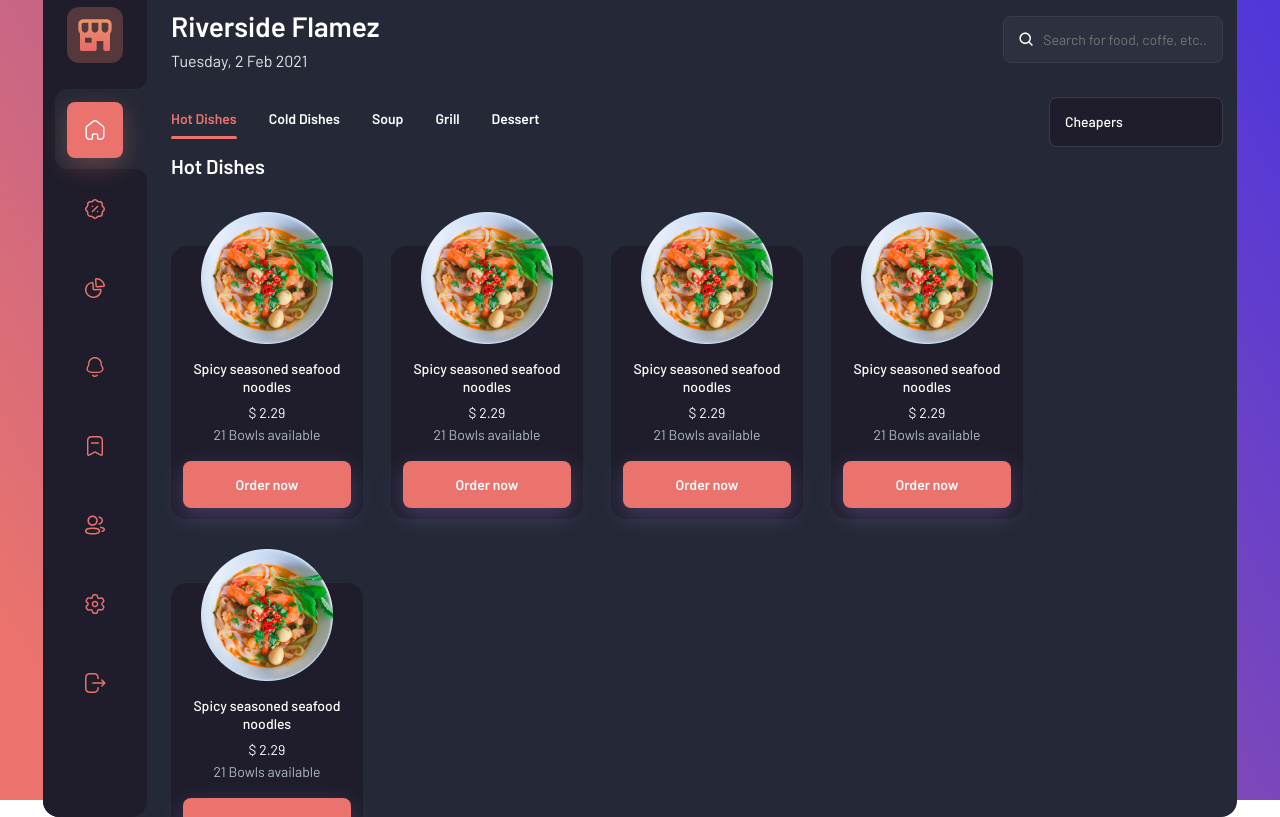
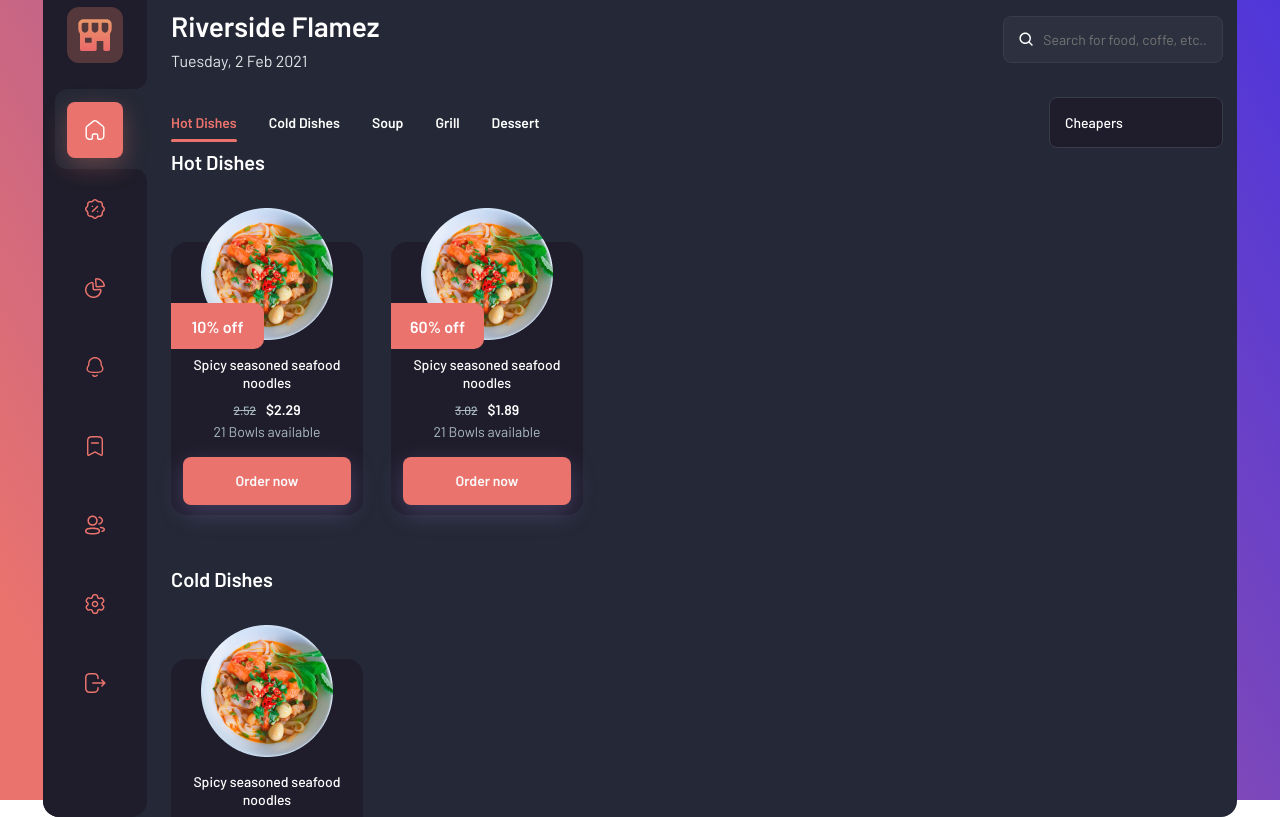
Before and after one commit to MVDNSX/small-project, a React (Create React App) app: page /home in a window 1280 px wide. Built offline with nearby package versions, Linux system fonts and the light colour scheme.

Commit message:
refactoring data

```diff
--- a/src/App.css
+++ b/src/App.css
@@ -19,7 +19,7 @@
 
 .children {
 	overflow: scroll;
-	flex-grow: 0;
+	flex-grow: 1;
 }
 
 .title {}
--- a/src/Pages/HomePage/HomePage.css
+++ b/src/Pages/HomePage/HomePage.css
@@ -1,5 +1,4 @@
 .home-container {
-
 	padding: 24px 14px 0 24px;
 }
 
@@ -59,7 +58,6 @@
 	font-size: 14px;
 	line-height: 1.4;
 	color: #FFFFFF;
-	padding-bottom: 10px;
 }
 
 .menu__item {
@@ -81,7 +79,7 @@
 .filter {
 	font-weight: 500;
 	font-size: 14px;
-	line-height: 1.3;
+	line-height: 1.4;
 	color: #FFFFFF;
 }
 
@@ -90,7 +88,6 @@
 	position: relative;
 	padding: 15px;
 	border: 1px solid #393C49;
-	margin-bottom: 5px;
 	background-color: #1F1D2B;
 	border-radius: 8px;
 	flex-shrink: 0;
--- a/src/Pages/HomePage/HomePage.jsx
+++ b/src/Pages/HomePage/HomePage.jsx
@@ -7,40 +7,24 @@ import {CategoryDishes} from '../../components/CategoryDishes/CategoryDishes'
 
 const Home = () => {
 
-	// const objs = [{category: 'Hot Dishes',dishes: [
-	// 		{name: 'Spicy seasoned seafood noodles', price: 2.29, bowls: 20, discount: 20%},
-	// 		{name: 'Salted Pasta with mushroom sauce', price: 2.69, bowls: 11, discount: 30%},
-	// 		{name: 'Healthy noodle with spinach leaf', price: 2.99, bowls: 20, discount: 10%},
-	// 		{name: 'Hot spicy fried rice with omelet', price: 2.99, bowls: 20, discount: 5%},
-	// 		{name: 'Spicy instant noodle with special omelette', price: 3.29, bowls: 20, discount: 0%},
-	// 	]},
-	// 	{category: 'Cold Dishes',dishes: [
-	// 		{name: 'Spicy seasoned seafood noodles', price: 2.29, bowls: 20, discount: 20%},
-	// 		{name: 'Salted Pasta with mushroom sauce', price: 2.69, bowls: 11, discount: 30%},
-	// 		{name: 'Healthy noodle with spinach leaf', price: 2.99, bowls: 20, discount: 10%},
-	// 		{name: 'Hot spicy fried rice with omelet', price: 2.99, bowls: 20, discount: 5%},
-	// 		{name: 'Spicy instant noodle with special omelette', price: 3.29, bowls: 20, discount: 0%},
-	// 	]}
-	// ]
+
+	const data = {
+		menuCategory: [{Id: 1, name: 'Hot Dishes'},{Id: 2, name:'Cold Dishes'}, {Id: 3, name:'Soup'}, {Id: 4, name:'Grill'}, {Id: 5, name:'Dessert'}],
+		dishes:[
+			{categoryId: 1, name: 'Spicy seasoned seafood noodles', price: 2.29, bowls:21, discount: 10},
+			{categoryId: 2, name: 'Spicy seasoned seafood noodles', price: 2.29, bowls:21, discount: 0},
+			{categoryId: 3, name: 'Spicy seasoned seafood noodles', price: 2.29, bowls:21, discount: 0},
+			{categoryId: 4, name: 'Spicy seasoned seafood noodles', price: 2.29, bowls:21, discount: 20},
+			{categoryId: 5, name: 'Spicy seasoned seafood noodles', price: 2.29, bowls:21, discount: 0},
+			{categoryId: 1, name: 'Spicy seasoned seafood noodles', price: 1.89, bowls:21, discount: 60},
+		]
+	}
 
 	const [search, setSearch] = useState('')
-
-	const menuCategory = [{name: 'Hot Dishes'},{name:'Cold Dishes'}, {name:'Soup'}, {name:'Grill'}, {name:'Dessert'}]
-	const menu = [
-		{categoryId: 1, name: 'Spicy seasoned seafood noodles', price: 2.29, bowls:21, discount: 20},
-		{categoryId: 1, name: 'Spicy seasoned seafood noodles', price: 2.29, bowls:21, discount: 20},
-		{categoryId: 1, name: 'Spicy seasoned seafood noodles', price: 2.29, bowls:21, discount: 20},
-		{categoryId: 1, name: 'Spicy seasoned seafood noodles', price: 2.29, bowls:21, discount: 20},
-		{categoryId: 1, name: 'Spicy seasoned seafood noodles', price: 2.29, bowls:21, discount: 20},
-]
 	const [activeMenu, setActiveMenu] = useState(0)
-
 	const filterVariants = ['Cheapers', 'Expensive', 'Name']
 	const [currFilter, setCurrFilter] = useState(0)
 	const [isDrop, setIsDrop] = useState(false)
-
-
-
 	const handleClickVariant = (index) => {
 		if(index !== currFilter){
 			setCurrFilter(index);
@@ -65,7 +49,7 @@ const Home = () => {
 				<div className="home__main">
 					<nav className="home__menu menu">
 						<ul className="menu__list">
-							{menuCategory.map((item, index) => <MenuItem key={index} item={item.name} isSelected={index === activeMenu} handleClick={()=>{setActiveMenu(index)}}/>)}
+							{data.menuCategory.map((item, index) => <MenuItem key={index} item={item.name} isSelected={index === activeMenu} handleClick={()=>{setActiveMenu(index)}}/>)}
 						</ul>
 					</nav>
 					<div className="dishes__filter filter">
@@ -77,7 +61,7 @@ const Home = () => {
 				</div>
 
 				<div className="home__menu">
-					{menuCategory.map((el, index)=> <CategoryDishes key={index} name={el.name} />)}
+					{data.menuCategory.map((category, index)=> <CategoryDishes key={index} name={category.name} dishes={data.dishes.filter( el => el.categoryId === category.Id)}/> )}
 				</div>
 			</div>
 		</div>
--- a/src/components/CategoryDishes/CategoryDishes.jsx
+++ b/src/components/CategoryDishes/CategoryDishes.jsx
@@ -3,19 +3,15 @@ import './CategoryDiahes.css'
 import { DishesCard } from "../DishesCard/DishesCard";
 
 
-export const CategoryDishes = ({name}) => {
-	const menu = [
-		{categoryId: 1, name: 'Spicy seasoned seafood noodles', price: 2.29, bowls:21, discount: 20},
-		{categoryId: 1, name: 'Spicy seasoned seafood noodles', price: 2.29, bowls:21, discount: 20},
-		{categoryId: 1, name: 'Spicy seasoned seafood noodles', price: 2.29, bowls:21, discount: 20},
-		{categoryId: 1, name: 'Spicy seasoned seafood noodles', price: 2.29, bowls:21, discount: 20},
-		{categoryId: 1, name: 'Spicy seasoned seafood noodles', price: 2.29, bowls:21, discount: 20},
-]
+export const CategoryDishes = ({name, dishes}) => {
 	return (
 		<div className="category-block">
 			<div className="category__name">{name}</div>
 			<div className="category__dishes">
-				{menu.map((el, index) => <DishesCard key={index} name={el.name} price={el.price} bowls={el.bowls} discount={el.discount} />)}
+				{dishes.map((el, index) =>
+					<DishesCard
+					key={index}
+					name={el.name} price={el.price} bowls={el.bowls} discount={el.discount} />)}
 			</div>
 		</div>
 	)
--- a/src/components/DishesCard/DishesCard.css
+++ b/src/components/DishesCard/DishesCard.css
@@ -6,6 +6,34 @@
 	background: #1F1D2B;
 	border-radius: 16px;
 	position: relative;
+}
+
+.card__discount {
+	position: absolute;
+	display: flex;
+	justify-content: center;
+	align-items: center;
+	top: 61px;
+	left: 0;
+	width: 93px;
+	height: 46px;
+	background-color: #EA736D;
+	border-radius: 0 10px 10px 0;
+	z-index: 3;
+	color: #FFFFFF;
+	font-weight: 600;
+	font-size: 16px;
+}
+
+.card__discount-price {
+	font-weight: 600;
+}
+
+.card__discount-price s {
+	font-size: 12px;
+	font-weight: 500;
+	color: #ABBBC2;
+	margin-right: 10px;
 }
 
 .card__img {
--- a/src/components/DishesCard/DishesCard.jsx
+++ b/src/components/DishesCard/DishesCard.jsx
@@ -4,12 +4,13 @@ import { Btn } from '../Button/Btn'
 export const DishesCard = ({name, price, bowls, discount}) => {
 	return (
 		<div className="card">
+				{discount ? <div className="card__discount"><div className="discount">{discount + '% off'}</div></div> : null}
 				<div className="card__img">
 					<img src={dinner} alt="" />
 				</div>
 				<div className="card__info">
 					<div className="card__name">{name}</div>
-					<div className="card__price">{`$ ${price}`}</div>
+					<div className="card__price">{discount !==0 ? <span className='card__discount-price'><s>{(price * (100 + discount) / 100).toFixed(2)}</s>${price}</span> :  `$ ${price}` }</div>
 					<div className="card__count">{bowls} Bowls available</div>
 				</div>
 				<Btn/>
```
